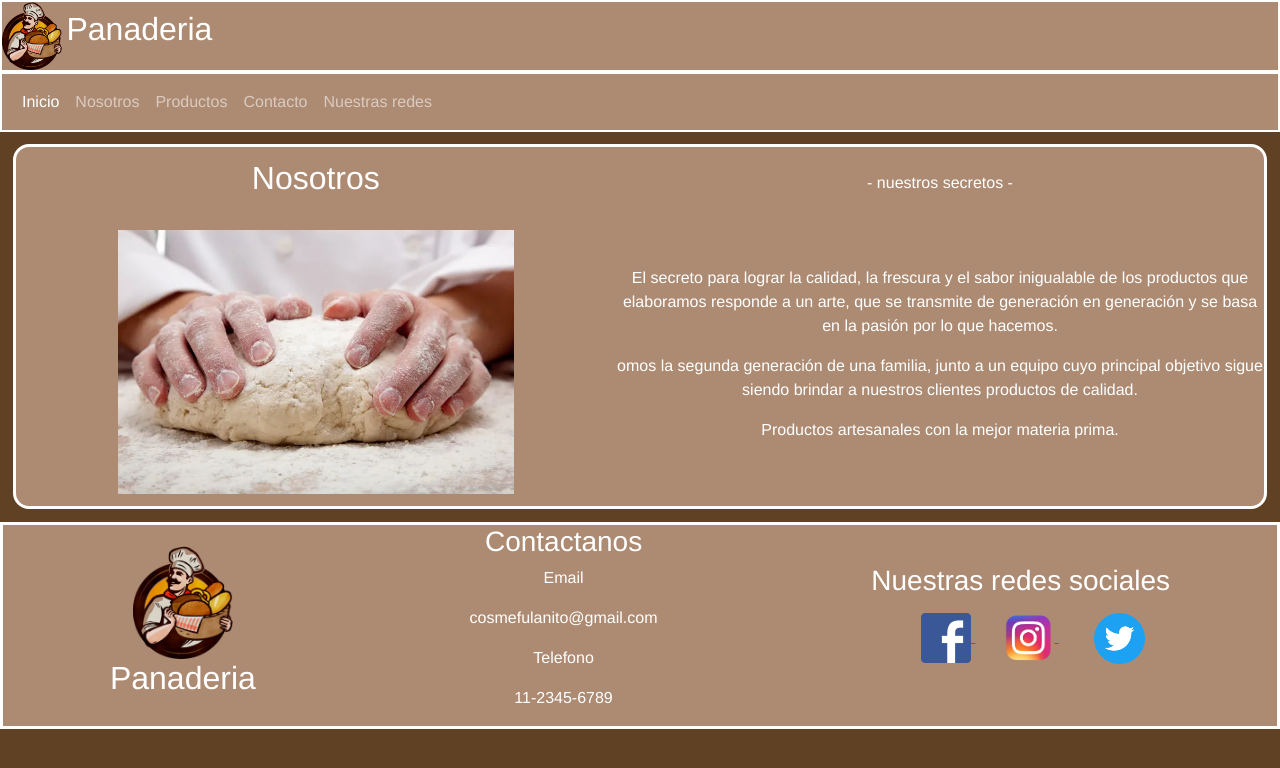
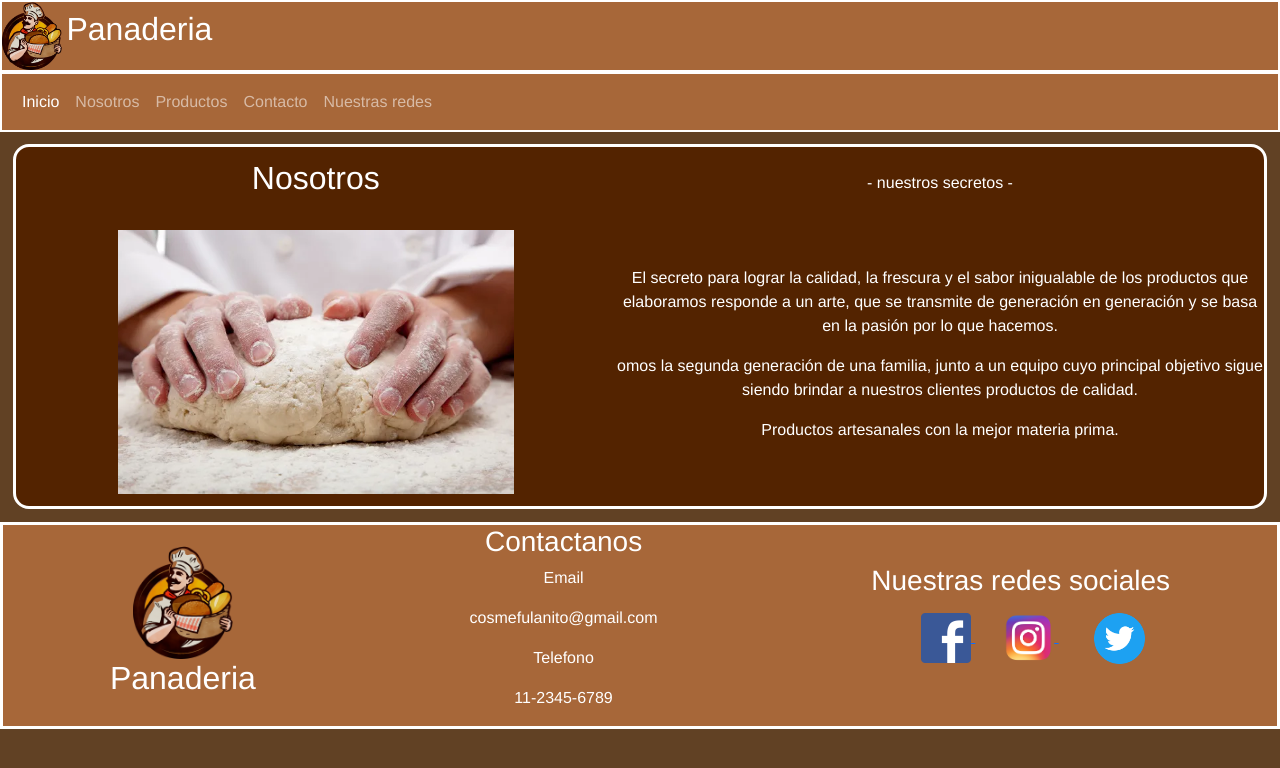
Before and after one commit to ThamesLeandro/Panaderia, a plain HTML site: page pages/nosotros.html in a window 1280 px wide. Drawn offline with nearby package versions, Linux system fonts and the light colour scheme.

Commit message:
Nueva rama cambio de estilo

```diff
--- a/main.css
+++ b/main.css
@@ -21,12 +21,12 @@
     font-size: 2em;
 }
 .header{
-     background-color: #AD8B73;
+     background-color: #a76739;
      border: solid white 2px;
 
 }
 .card-color{
-       background-color: #AD8B73;
+       background-color: #532300;
        margin: 5px;
        border-radius: 5px;
 }
@@ -48,10 +48,10 @@
     display: grid;
 }
 .footer{
-    background-color: #AD8B73;
+    background-color: #a76739;
 }
 .Footer-grid{
-    background-color: #AD8B73;
+    background-color: #a76739;
     display: grid;
     border: solid white;
     grid-template-areas:
@@ -94,7 +94,7 @@
     align-content: center;
 }
 .grid-art2{
-    background-color: #AD8B73;
+    background-color: #532300;
     display: grid;
     width: 95%;
     border: solid;
@@ -110,7 +110,7 @@
     "cuerpo"
 }
 .grid-art{
-    background-color: #AD8B73;
+    background-color: #532300;
     display: grid;
     border: solid;
     border-radius: 1em;
```
